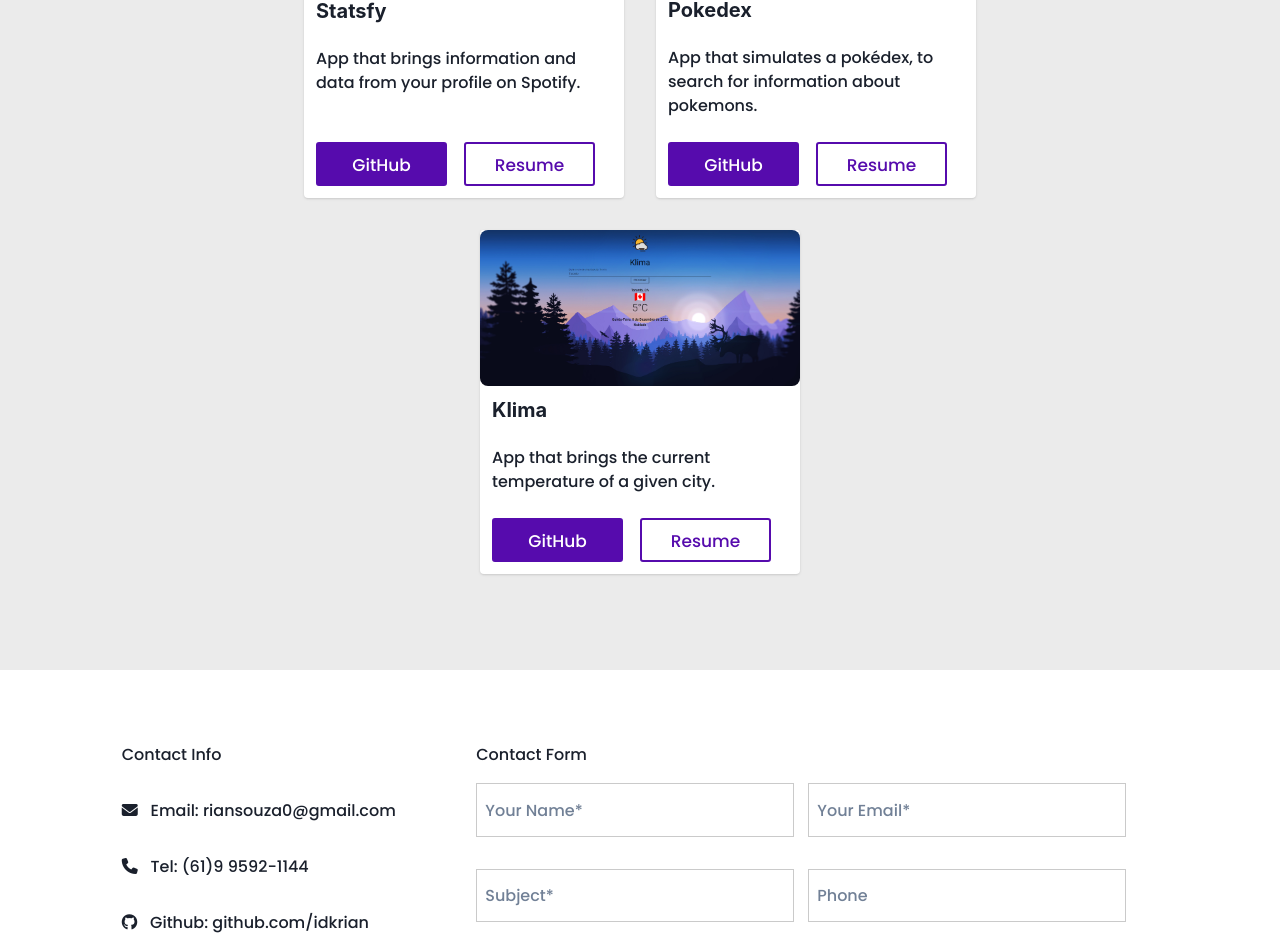
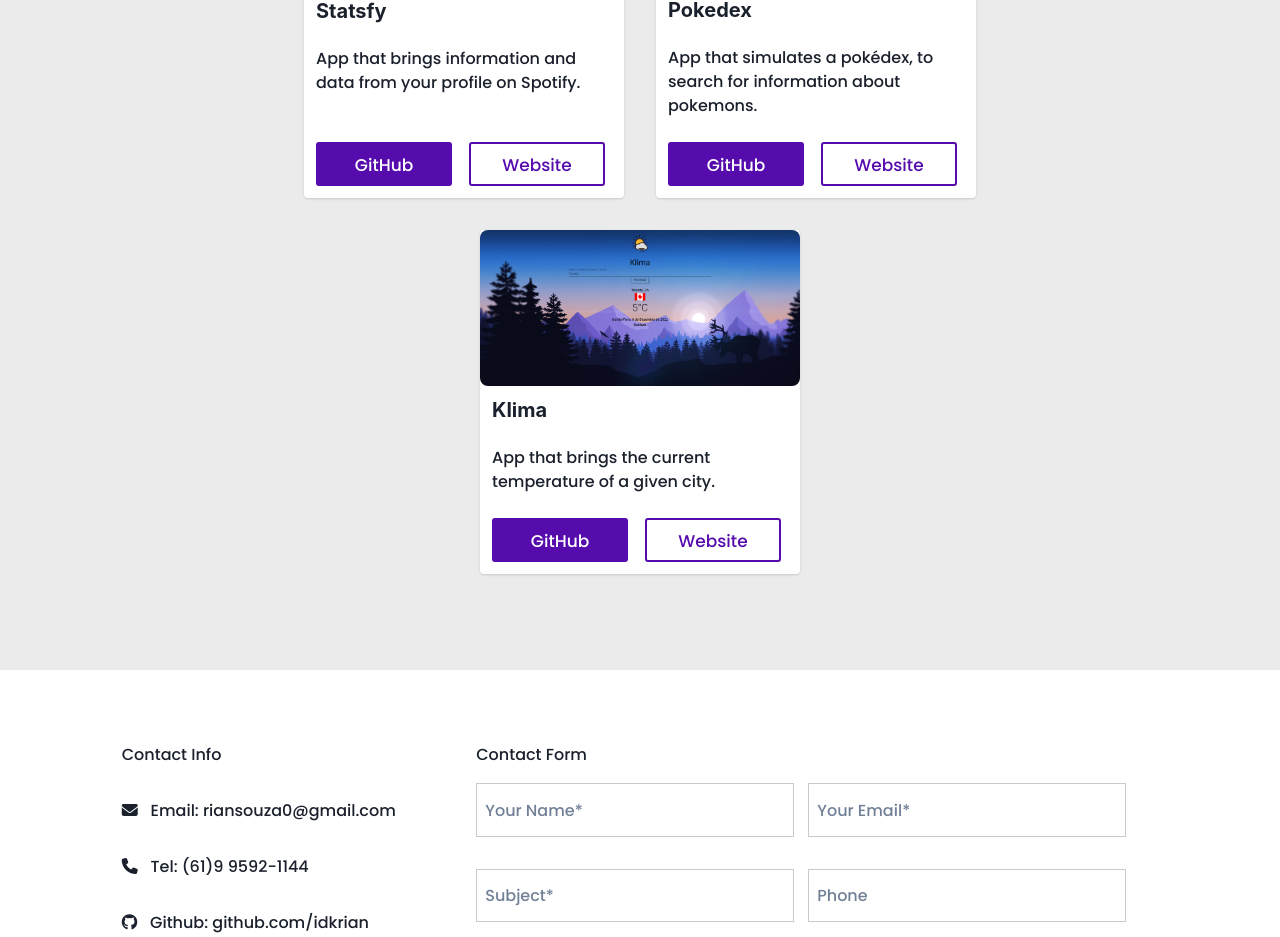
Before and after one commit to idkrian/portfolio, a React (Vite) app: page / in a window 1280 px wide. Shown: the part 1930-2867 px from the top of the page. Built offline with nearby package versions, Linux system fonts and the light colour scheme.

Commit message:
fix(Portfolio): fix button links

```diff
--- a/src/components/CardInput.jsx
+++ b/src/components/CardInput.jsx
@@ -16,11 +16,12 @@ export default function CardInput(props) {
         <Text>{props.description}</Text>
       </CardBody>
       <CardFooter>
-        <button className="gitButton">GitHub</button>
-        <button tyle={{ marginLeft: '1em' }} className="cvButton">Resume</button>
-
-        {/* <Button>WebSite</Button>
-        <Button style={{ marginLeft: '1em' }}>GitHub</Button> */}
+        <a href={props.github} target="_blank">
+          <button className="gitButton">GitHub</button>
+        </a>
+        <a href={props.website} target="_blank">
+          <button tyle={{ marginLeft: '1em' }} className="cvButton">Website</button>
+        </a>
       </CardFooter>
     </Card >
   )
--- a/src/pages/Portfolio.jsx
+++ b/src/pages/Portfolio.jsx
@@ -25,16 +25,22 @@ export default function Portfolio() {
                         description="App that brings information and data from your profile on Spotify."
                         title="Statsfy"
                         image={StatsfyImage}
+                        website='https://statsfy.netlify.app/'
+                        github='https://github.com/idkrian/statsfy'
                     />
                     <CardInput
                         description="App that simulates a pokédex, to search for information about pokemons."
                         title="Pokedex"
                         image={PokedexImage}
+                        website='https://rianpokedex.netlify.app/'
+                        github='https://github.com/idkrian/pokedex'
                     />
                     <CardInput
                         description="App that brings the current temperature of a given city."
                         title="Klima"
                         image={KlimaImage}
+                        website='https://klima-app.netlify.app/'
+                        github='https://github.com/idkrian/klima'
                     />
                 </div>
             </div>
```
